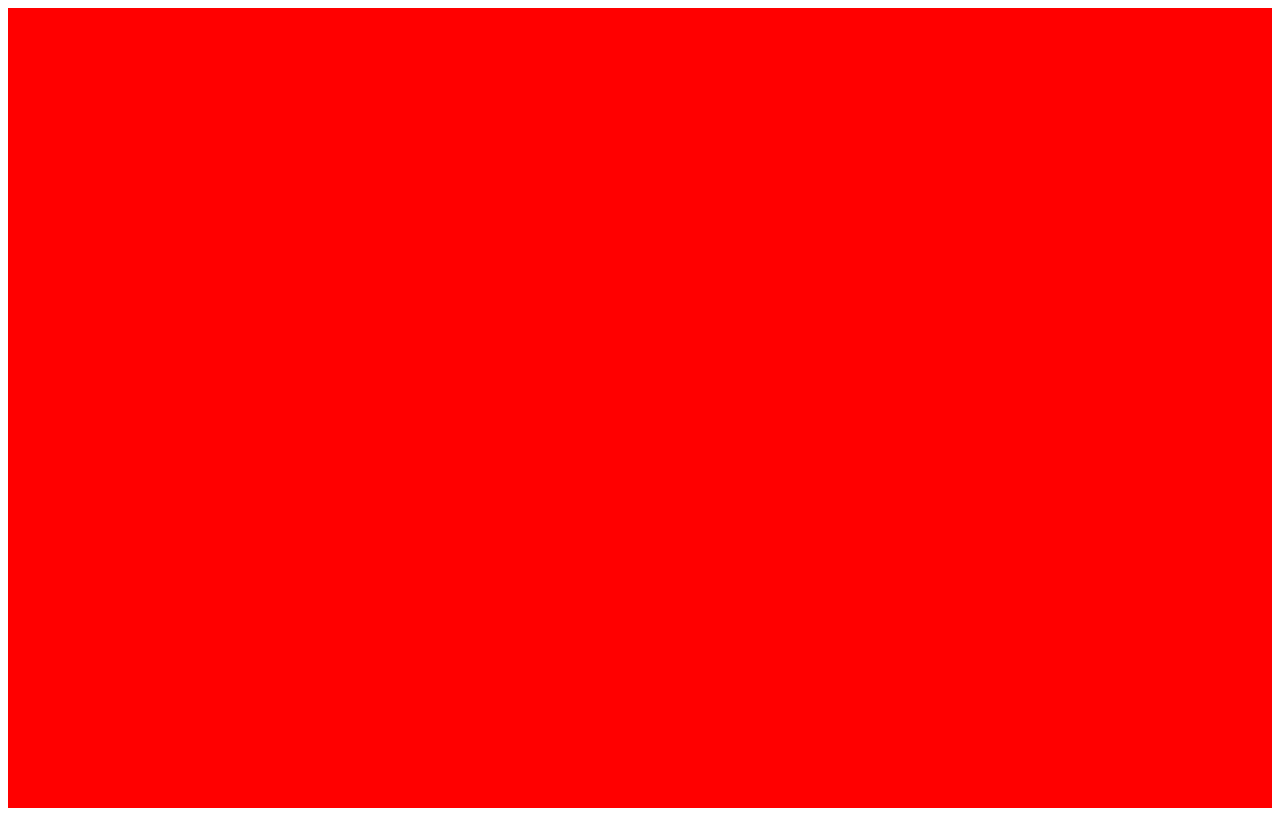
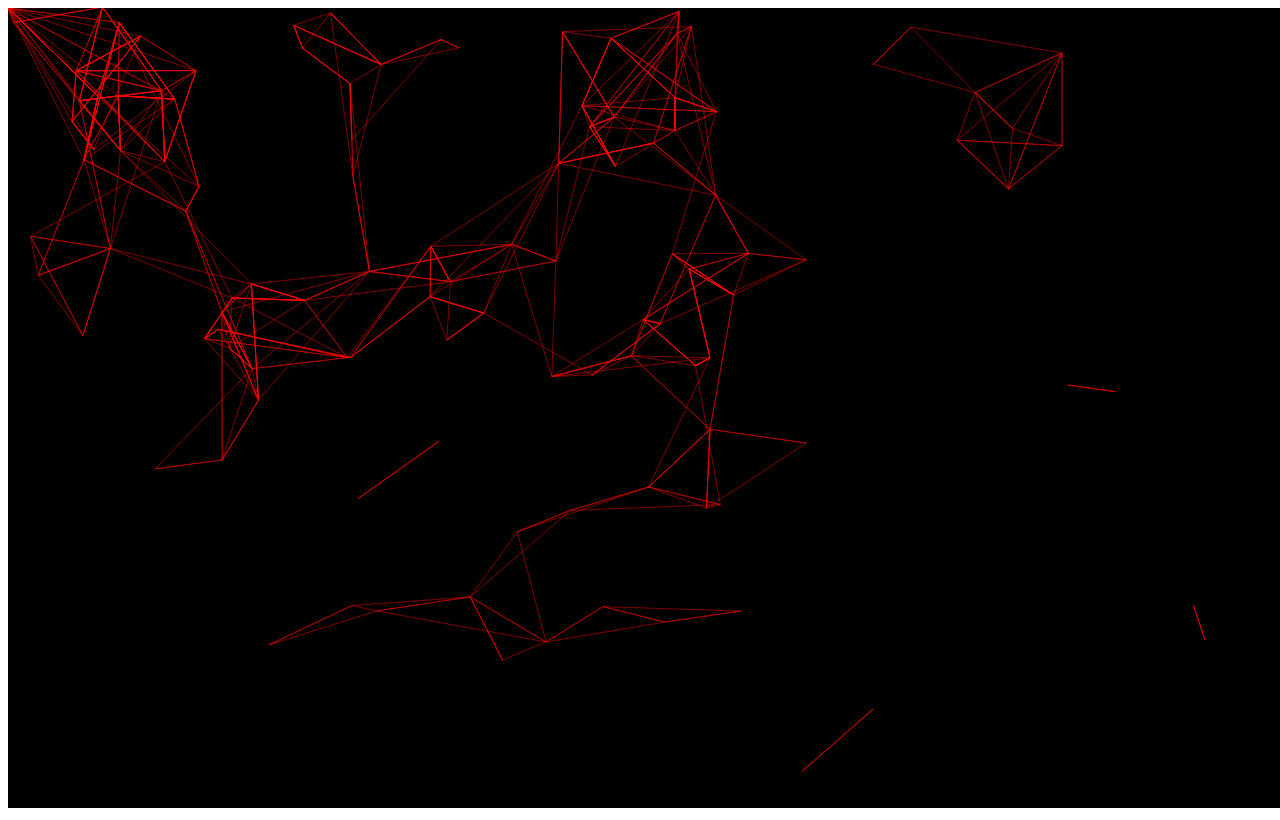
Before and after one commit to gabrielcmoraru/canvas-star, a plain HTML site: page index.html in a window 1280 px wide. Drawn offline with Linux system fonts and the light colour scheme.

Commit message:
Base star canvas

```diff
--- a/css/style.css
+++ b/css/style.css
@@ -1,5 +1,5 @@
 #canvas {
-  background: red;
+  background: black;
   height: 100vh;
-  width: 100%;
+  width: 100vw;
 }
--- a/index.html
+++ b/index.html
@@ -8,9 +8,9 @@
   <title>Document</title>
 </head>
 <body>
-    <div id="canvas">
+    <canvas id="canvas">
 
-    </div>
+    </canvas>
     <script src="scripts/app.js"></script>
 </body>
 
--- a/scripts/app.js
+++ b/scripts/app.js
@@ -1 +1,96 @@
-canvas = document.getElementById('canvas');
+const canvas = document.getElementById('canvas');
+const ctx = canvas.getContext('2d');
+
+canvas.width = window.innerWidth;
+canvas.height = window.innerHeight;
+
+var items = [];
+var speed = 30;
+var numberOfItems = 120;
+
+var interact = {
+  x: 0,
+  y: 0
+};
+
+for (var i=0; i<numberOfItems; i++) {
+  items.push({
+    x: Math.random() * canvas.width,
+    y: Math.random() * canvas.height,
+    radius: Math.random * 1 + 1,
+    vx: Math.floor(Math.random() * 50) - 40,
+    vy: Math.floor(Math.random() * 50) - 40
+  });
+}
+
+function animate() {
+  ctx.clearRect(0, 0, canvas.width, canvas.height);
+
+  ctx.globalCompositeOperation = "source-over";
+
+  for (var i = 0, x = items.length ; i < x ; i++) {
+    let z = items[i];
+
+    ctx.fillStyle = "blue";
+    ctx.beginPath();
+    ctx.arc(z.x, z.y, z.radius, 0, 2 * Math.PI);
+    ctx.fill();
+    ctx.fillStyle = 'yellow';
+    ctx.stroke();
+  }
+
+  ctx.beginPath();
+  for (var i=0, x=items.length; i<x; i++) {
+    let item1 = items[i];
+    ctx.moveTo(item1.x, item1.y);
+    if (distance(interact, item1) < 200) ctx.lineTo(interact.x, interact.y);
+     for (var j=0, x=items.length; j<x; j++) {
+       let item2 = items[j];
+       if (distance(item1,item2) < 100) {
+         ctx.lineTo(item2.x, item2.y);
+       }
+     }
+  }
+
+  ctx.lineWidth = 0.5;
+  ctx.strokeStyle = 'red';
+  ctx.stroke();
+}
+
+function distance( point1, point2) {
+  var xs = 0;
+  var ys = 0;
+
+  xs = point2.x - point1.x;
+  xs = xs * xs;
+
+  ys = point2.y - point1.y;
+  ys = ys * ys;
+
+  return Math.sqrt( xs + ys);
+}
+
+function update() {
+  for (var i = 0, x = items.length; i < x; i++) {
+    var s = items[i];
+
+    s.x += s.vx / speed;
+    s.y += s.vy / speed;
+
+    if (s.x < 0 || s.x > canvas.width) s.vx = -s.vx;
+    if (s.y < 0 || s.y > canvas.height) s.vy = -s.vy;
+  }
+}
+
+canvas.addEventListener('mousemove', function(e) {
+  interact.x = e.clientX;
+  interact.y = e.clientY;
+})
+
+function play() {
+  animate();
+  update();
+  requestAnimationFrame(play);
+}
+
+play();
```
